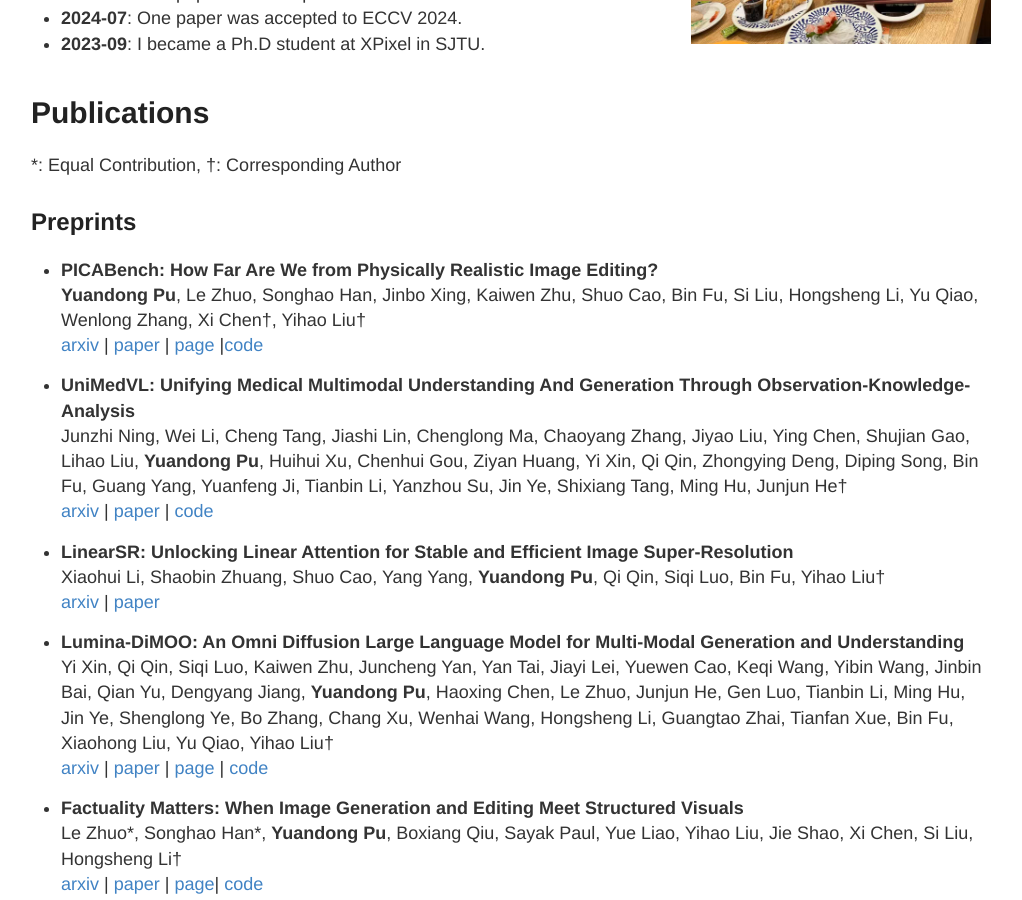
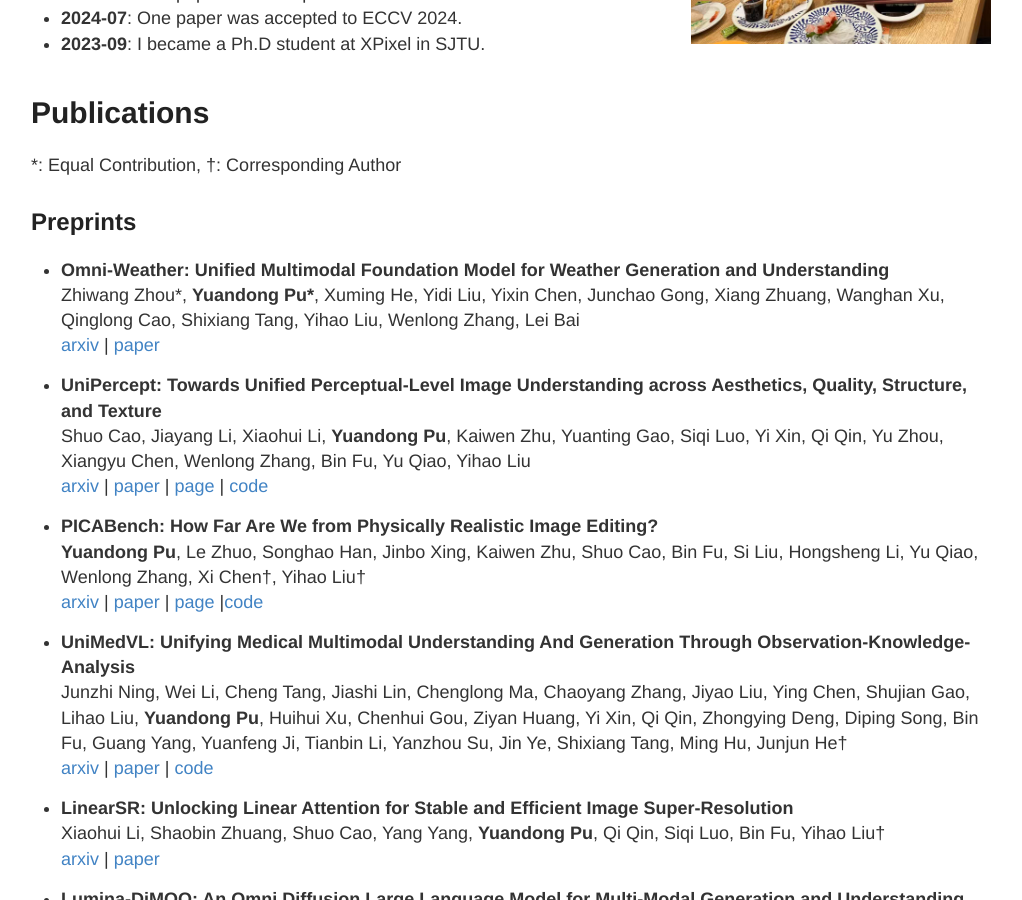
Before and after one commit to Andrew0613/Andrew0613.github.io, a Jekyll site: the page built from index.md, in a window 1280 px wide and 900 px high, scrolled down 483 px. Shown: the whole window, without its empty margins (129-1151 px from the left). Built offline with Jekyll 4.4.1, drawn with Linux system fonts in a browser that asks for light colours.

Commit message:
update: add OmniWeather and Unipercept

```diff
--- a/index.md
+++ b/index.md
@@ -22,6 +22,14 @@ My current research interest mainly lies in generative modeling and agents.
 
 ## Preprints
 
+- **Omni-Weather: Unified Multimodal Foundation Model for Weather Generation and Understanding** <br>
+    Zhiwang Zhou\*, **Yuandong Pu\***, Xuming He, Yidi Liu, Yixin Chen, Junchao Gong, Xiang Zhuang, Wanghan Xu, Qinglong Cao, Shixiang Tang, Yihao Liu, Wenlong Zhang, Lei Bai <br>
+    [arxiv](https://arxiv.org/abs/2512.21643) | [paper](https://arxiv.org/abs/2512.21643)
+
+- **UniPercept: Towards Unified Perceptual-Level Image Understanding across Aesthetics, Quality, Structure, and Texture** <br>
+    Shuo Cao, Jiayang Li, Xiaohui Li, **Yuandong Pu**, Kaiwen Zhu, Yuanting Gao, Siqi Luo, Yi Xin, Qi Qin, Yu Zhou, Xiangyu Chen, Wenlong Zhang, Bin Fu, Yu Qiao, Yihao Liu <br>
+    [arxiv](https://arxiv.org/abs/2512.21675) | [paper](https://arxiv.org/abs/2512.21675) | [page](https://thunderbolt215.github.io/Unipercept-project/) | [code](https://github.com/thunderbolt215/UniPercept)
+
 - **PICABench: How Far Are We from Physically Realistic Image Editing?** <br>
     **Yuandong Pu**, Le Zhuo, Songhao Han, Jinbo Xing, Kaiwen Zhu, Shuo Cao, Bin Fu, Si Liu, Hongsheng Li, Yu Qiao, Wenlong Zhang, Xi Chen<sup>†</sup>, Yihao Liu<sup>†</sup> <br>
     [arxiv](https://arxiv.org/abs/2510.17681) | [paper](https://arxiv.org/abs/2510.17681) | [page](https://picabench.github.io) |[code](https://github.com/Andrew0613/PICABench)
@@ -40,7 +48,7 @@ My current research interest mainly lies in generative modeling and agents.
 
 - **Factuality Matters: When Image Generation and Editing Meet Structured Visuals** <br>
     Le Zhuo\*, Songhao Han\*, **Yuandong Pu**, Boxiang Qiu, Sayak Paul, Yue Liao, Yihao Liu, Jie Shao, Xi Chen, Si Liu, Hongsheng Li<sup>†</sup> <br>
-    [arxiv](https://arxiv.org/abs/2510.05091) | [paper](https://arxiv.org/abs/2510.05091) | [page](https://structvisuals.github.io)| [code](https://github.com/zhuole1025/Structured-Visuals)
+    [arxiv](https://arxiv.org/abs/2510.05091) | [paper](https://arxiv.org/abs/2510.05091) | [page](https://structvisuals.github.io) | [code](https://github.com/zhuole1025/Structured-Visuals)
 
 - **Exploring Scalable Unified Modeling for General Low-Level Vision** <br>
     Xiangyu Chen, Kaiwen Zhu, **Yuandong Pu**, Shuo Cao, Xiaohui Li, Wenlong Zhang, Yihao Liu, Yu Qiao, Jiantao Zhou, Chao Dong<sup>†</sup> <br>
```
